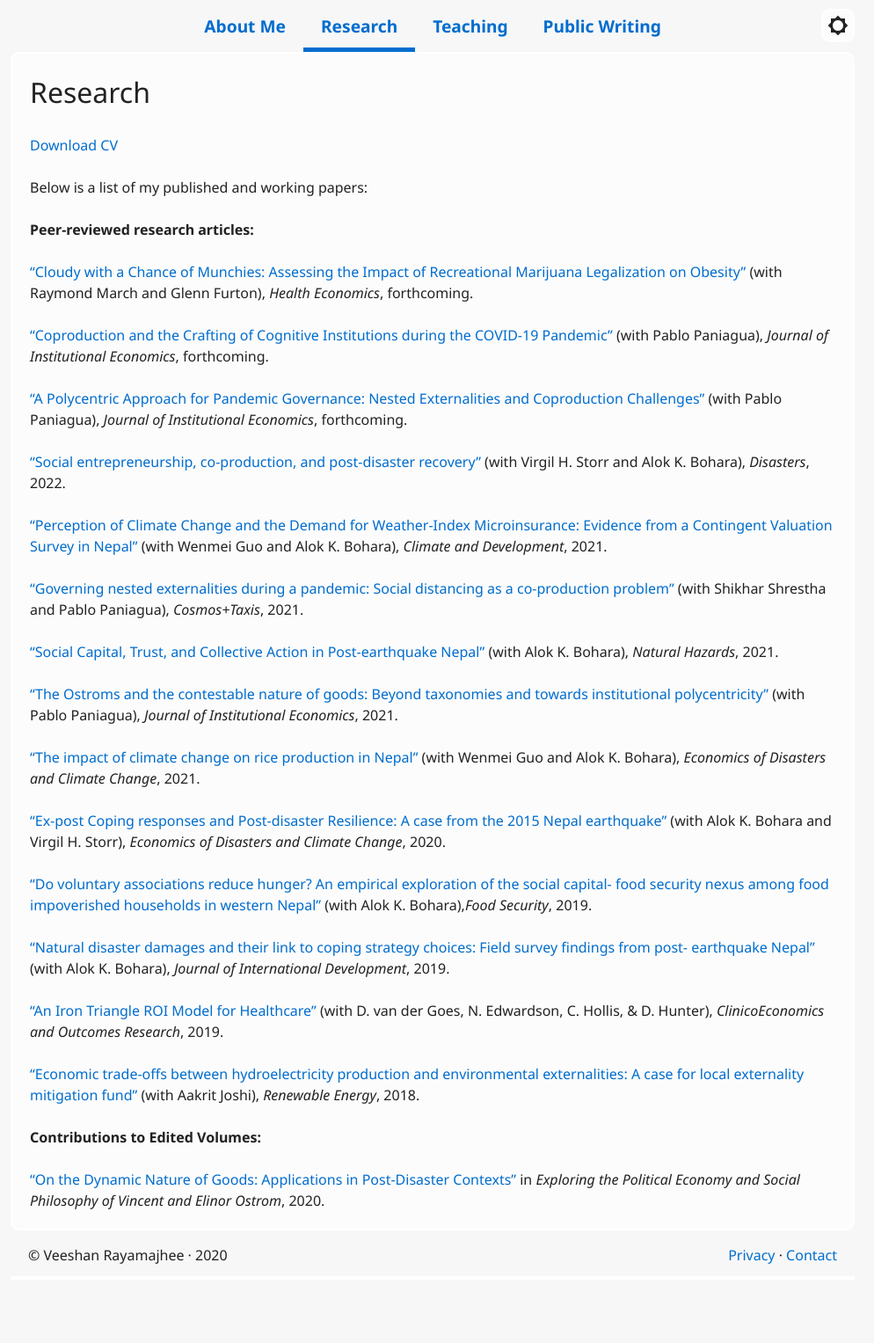
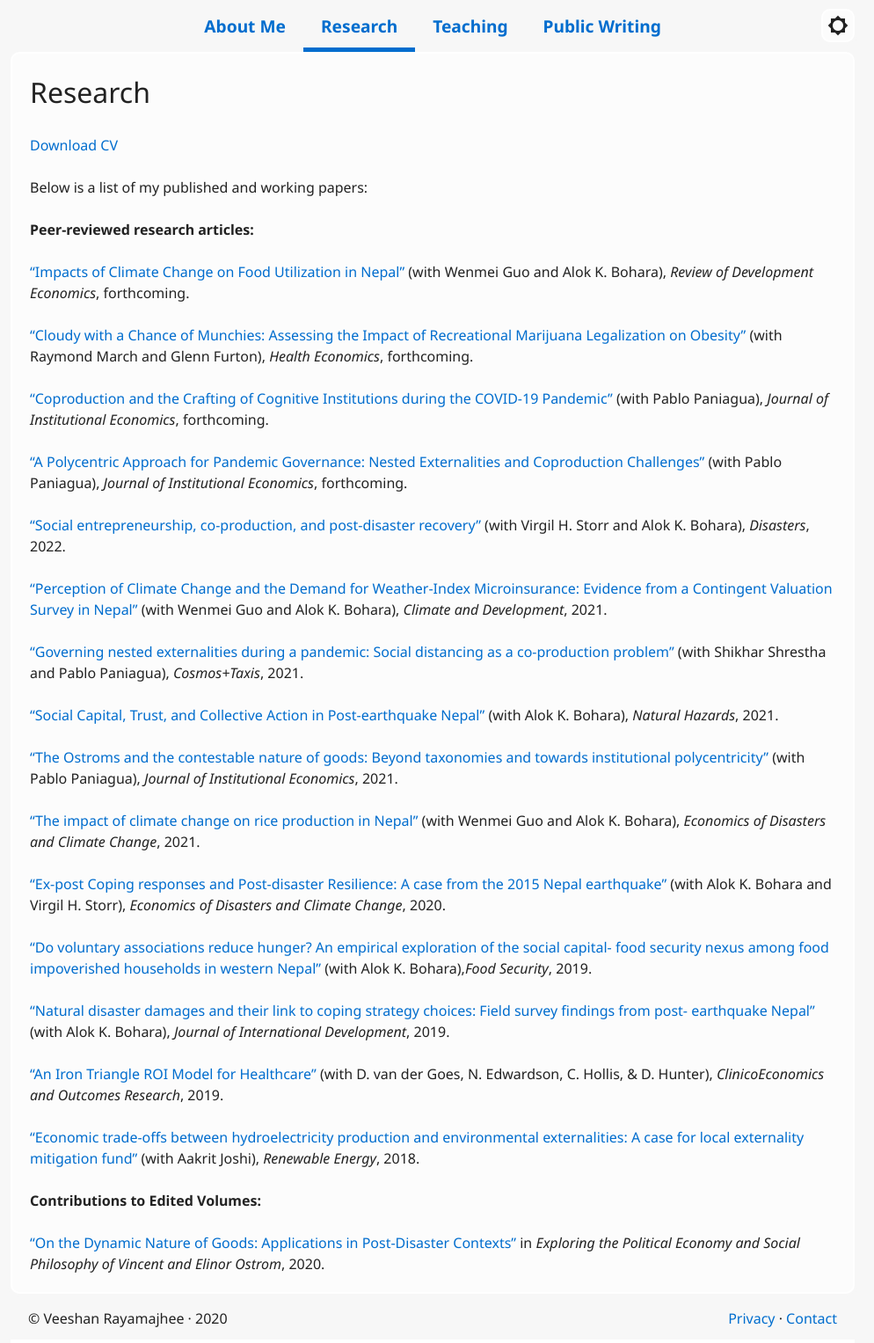
Before and after one commit to veeshanr/veeshanr.github.io, a Jekyll site: the page built from pages/research.md, in a window 1280 px wide. Shown: the whole page at 88% size, without its empty margins (148-1142 px from the left). Built offline with Jekyll 4.4.1, drawn with Linux system fonts in a browser that asks for light colours; before the commit the page ends 1455 px from its top, so only the background shows below that.

Commit message:
Update research.md

```diff
--- a/pages/research.md
+++ b/pages/research.md
@@ -10,6 +10,8 @@ title: Research
 Below is a list of my published and working papers:
 
 **Peer-reviewed research articles:**
+
+[“Impacts of Climate Change on Food Utilization in Nepal”] [16] (with Wenmei Guo and Alok K. Bohara), *Review of Development Economics*, forthcoming.
 
 [“Cloudy with a Chance of Munchies: Assessing the Impact of Recreational Marijuana Legalization on Obesity”] [15] (with Raymond March and Glenn Furton), *Health Economics*, forthcoming.
 
```
Also changed, not shown: other parts of pages/research.md (+1 -0 lines).
